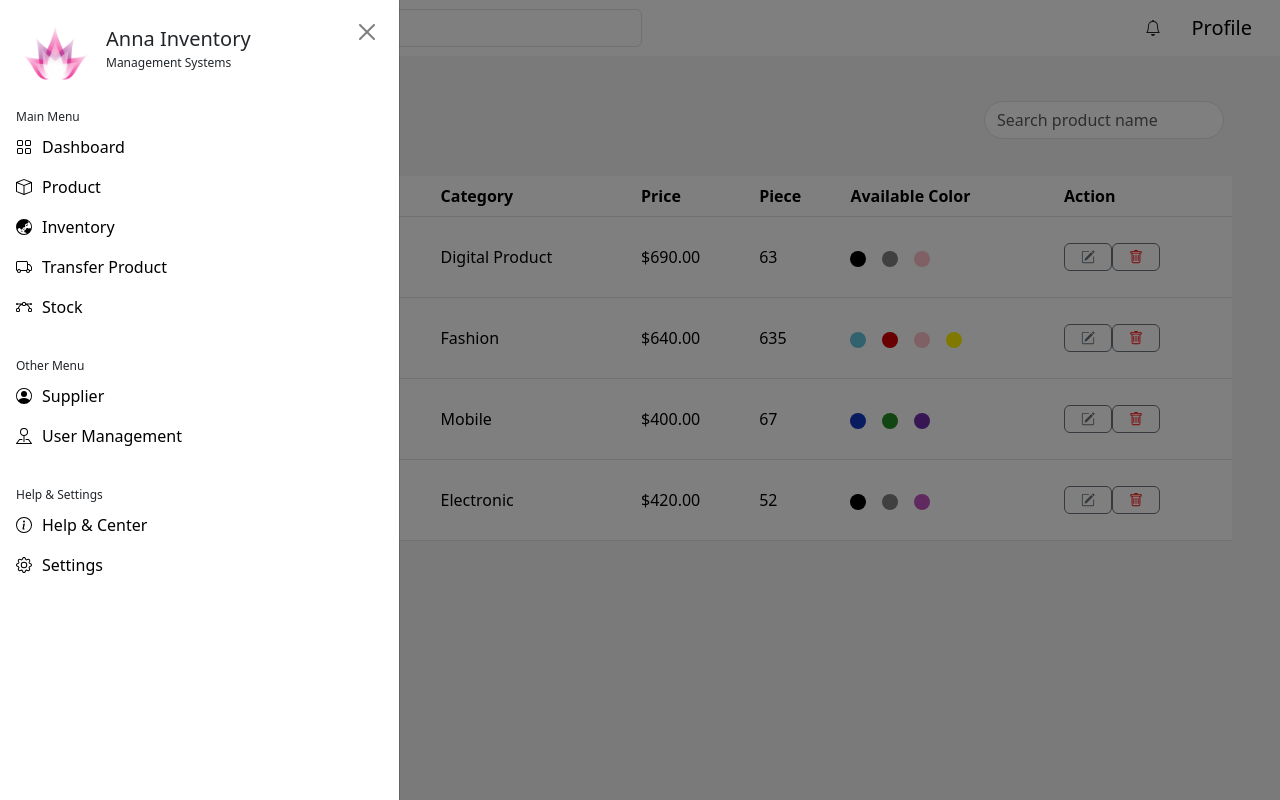
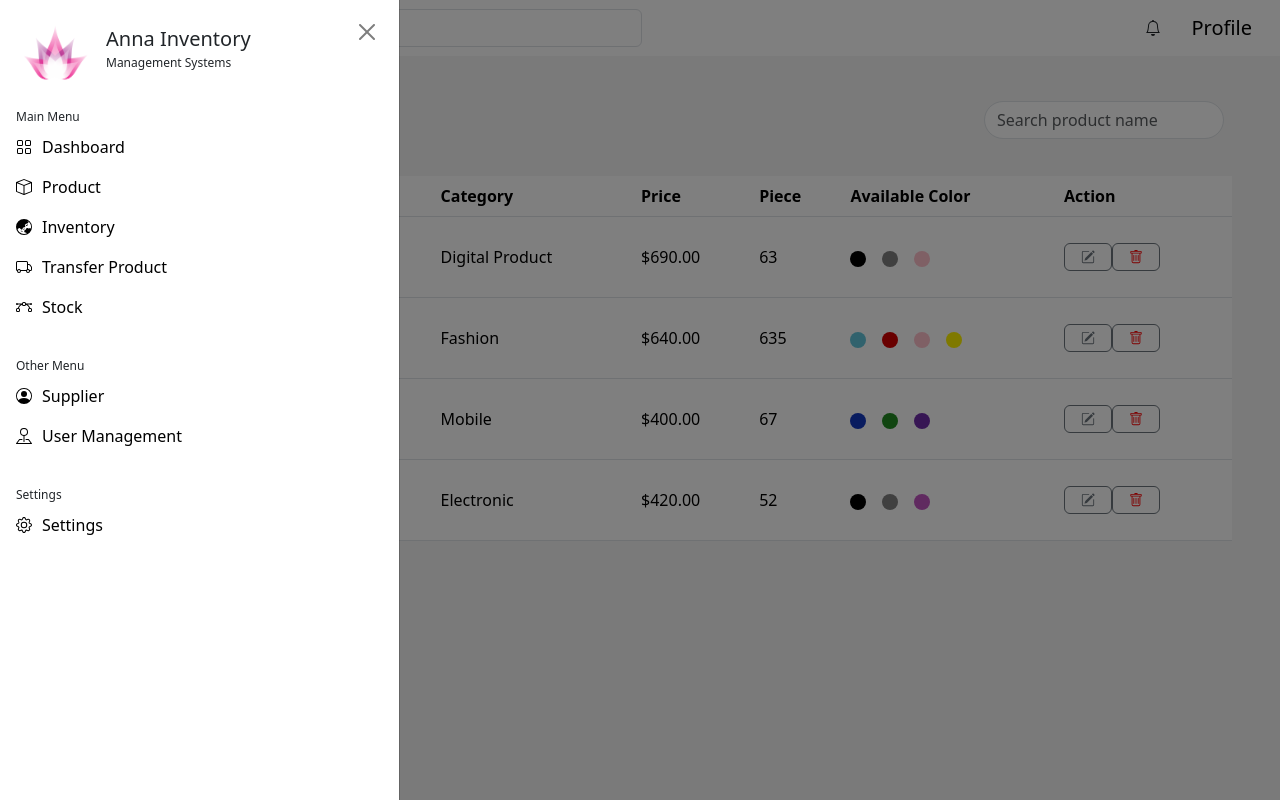
Before and after one commit to peanut150/Inventory-Practice, a React (Vite) app: page /stock in a window 1280 px wide. Both pictures are taken after a click on the button 40 px from the left and 28 px from the top of the page. Built offline with nearby package versions, Linux system fonts and the light colour scheme.

Commit message:
removed help & center page

```diff
--- a/src/App.jsx
+++ b/src/App.jsx
@@ -9,7 +9,6 @@ import TransferProduct from "./pages/TransferProduct/TransferProduct";
 import Stock from "./pages/stock/stock";
 import Supplier from "./pages/supplier/supplier";
 import UserManagement from "./pages/UserManagement/UserManagement";
-import HelpCenter from "./pages/HelpCenter/HelpCenter";
 import Settings from "./pages/settings/settings";
 import Profile from "./pages/profile/profile";
 
@@ -27,7 +26,6 @@ function App() {
         <Route path="/stock" element={<Stock />} />
         <Route path="/supplier" element={<Supplier />} />
         <Route path="/UserManagement" element={<UserManagement />} />
-        <Route path="/HelpCenter" element={<HelpCenter />} />
         <Route path="/settings" element={<Settings />} />
 
         <Route path="/profile" element={<Profile />} />
--- a/src/components/navbar/OffcanvasNav.jsx
+++ b/src/components/navbar/OffcanvasNav.jsx
@@ -192,21 +192,8 @@ function OffcanvasNav() {
                     marginTop: "30px",
                   }}
                 >
-                  Help & Settings
+                  Settings
                 </p>
-
-                <li className="nav-item">
-                  <Link
-                    to="/HelpCenter"
-                    className="nav-link active"
-                    aria-current="page"
-                  >
-                    <div className="d-flex align-items-center">
-                      <Icon.InfoCircle style={{ marginRight: "10px" }} />
-                      Help & Center
-                    </div>
-                  </Link>
-                </li>
 
                 <li className="nav-item">
                   <Link
--- a/src/pages/HelpCenter/HelpCenter.jsx
+++ /dev/null
@@ -1,9 +0,0 @@
-function HelpCenter() {
-  return (
-    <>
-      <h1>Help & Center Page</h1>
-    </>
-  );
-}
-
-export default HelpCenter;
```
